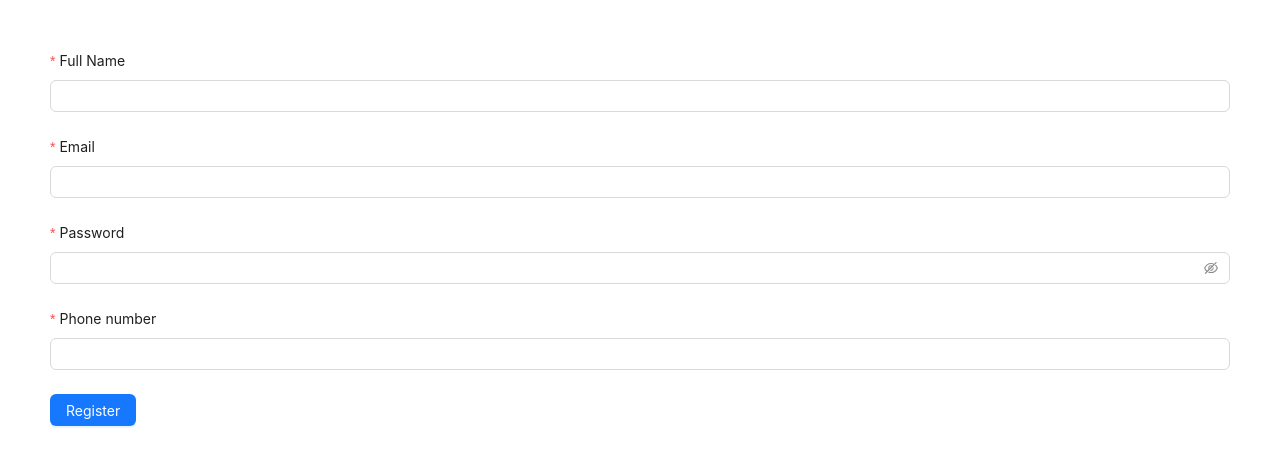
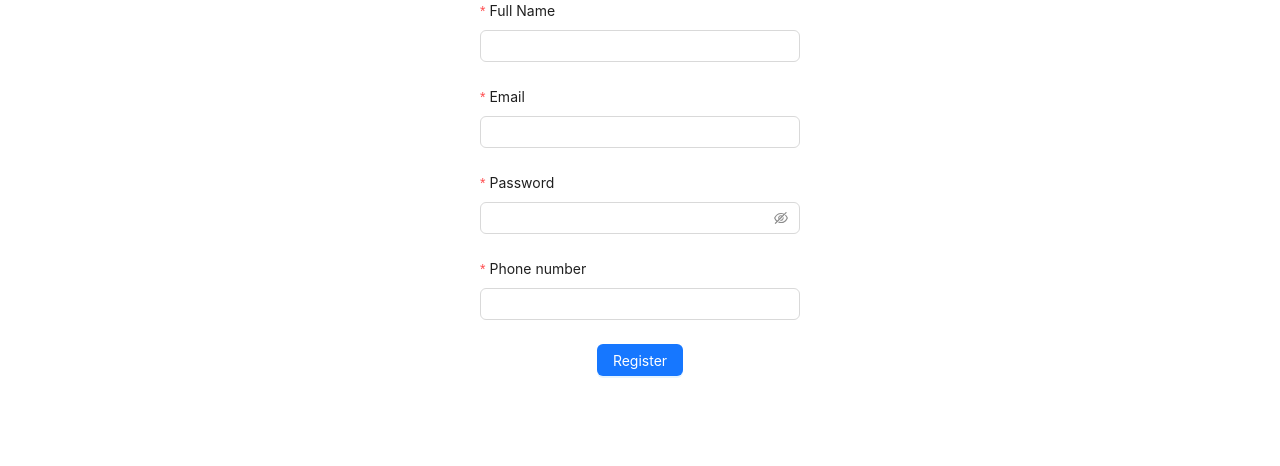
Before and after one commit to Nguyenductam1905/my-book-app, a React (Vite) app: page /register in a window 1280 px wide. Shown: the top 466 px of the page. Built offline with nearby package versions, Linux system fonts and the light colour scheme.

Commit message:
video 91

```diff
--- a/src/pages/Register.jsx
+++ b/src/pages/Register.jsx
@@ -1,10 +1,25 @@
-import { Button, Input, Form } from "antd";
+import { Button, Input, Form, notification, Row, Col } from "antd";
+import { registerUserAPI } from "../services/axios.service";
+import { useNavigate } from 'react-router-dom';
 
 const RegisterPage = () => {
     const [form] = Form.useForm();
-
-    const onFinish = (values) => {
-        console.log(">>> check values: ", values)
+    const navigate = useNavigate();
+    const onFinish = async (values) => {
+        const res = await registerUserAPI(values.fullName, values.email, values.password, values.phone);
+        if (res.data) {
+            notification.success({
+                message: "Register user",
+                description: "Register successfully"
+            })
+            navigate('/login');
+            form.resetFields(); // Uncommenting this line to reset the form fields after successful registration
+        } else {
+            notification.error({
+                message: "Register user",
+                description: "Registration failed. Please try again."
+            });
+        }
     }
 
     return (
@@ -14,9 +29,8 @@ const RegisterPage = () => {
             onFinish={onFinish}
         // onFinishFailed={onFinishFailed}
         >
-            <div style={{
-                margin: "50px",
-            }}>
+            <Row justify={"center"}>
+                <Col xs={24} md={6}>
                     <Form.Item
                         label="Full Name"
                         name="fullName"
@@ -29,20 +43,26 @@ const RegisterPage = () => {
                     >
                         <Input />
                     </Form.Item>
-
+                </Col>
+            </Row>
+            <Row justify={"center"}>
+                <Col xs={24} md={6}>
                     <Form.Item
                         label="Email"
                         name="email"
                         rules={[
                             {
                                 required: true,
-                        message: 'Please input your username!',
+                                message: 'Please input your email!',
                             },
                         ]}
                     >
                         <Input />
                     </Form.Item>
-
+                </Col>
+            </Row>
+            <Row justify={"center"}>
+                <Col xs={24} md={6}>
                     <Form.Item
                         label="Password"
                         name="password"
@@ -56,7 +76,10 @@ const RegisterPage = () => {
                     >
                         <Input.Password />
                     </Form.Item>
-
+                </Col>
+            </Row>
+            <Row justify={"center"}>
+                <Col xs={24} md={6}>
                     <Form.Item
                         label="Phone number"
                         name="phone"
@@ -73,14 +96,25 @@ const RegisterPage = () => {
                     >
                         <Input />
                     </Form.Item>
-
-
+                </Col>
+            </Row>
+            <Row justify={"center"}>
                 <div>
                     <Button
                         onClick={() => form.submit()}
                         type="primary">Register</Button>
+                    {/* <Button type="default" onClick={() => {
+                        // check form values
+                        form.setFieldsValue({
+                            fullName: 'Horashi',
+                            email: 'horashi@gmail.com',
+                            password: '',
+                            phone: ''
+                        })
+                        console.log(">>> check form: ", form.getFieldsValue());
+                    }}>Test</Button> */}
                 </div>
-            </div>
+            </Row>
         </Form>
     )
 }
--- a/src/services/axios.service.jsx
+++ b/src/services/axios.service.jsx
@@ -74,5 +74,16 @@ const fetchAllUserAPI = (current, pageSize) => {
     return axios.get(URL_BACKEND)
 }
 
+const registerUserAPI = (fullName, email, password, phone) => {
+    const URL_BACKEND = "/api/v1/user/register";
+    const data = {
+        fullName,
+        email,
+        password,
+        phone
+    }
+    return axios.post(URL_BACKEND, data)
+}
+
 export {createUserAPI, updateUserAPI, fetchAllUserAPI,
-     deleteUserAPI, handleUploadFile, updateUserAvatarAPI}
+     deleteUserAPI, handleUploadFile, updateUserAvatarAPI, registerUserAPI}
```
Lines whose indentation alone changed are shown as unchanged.
